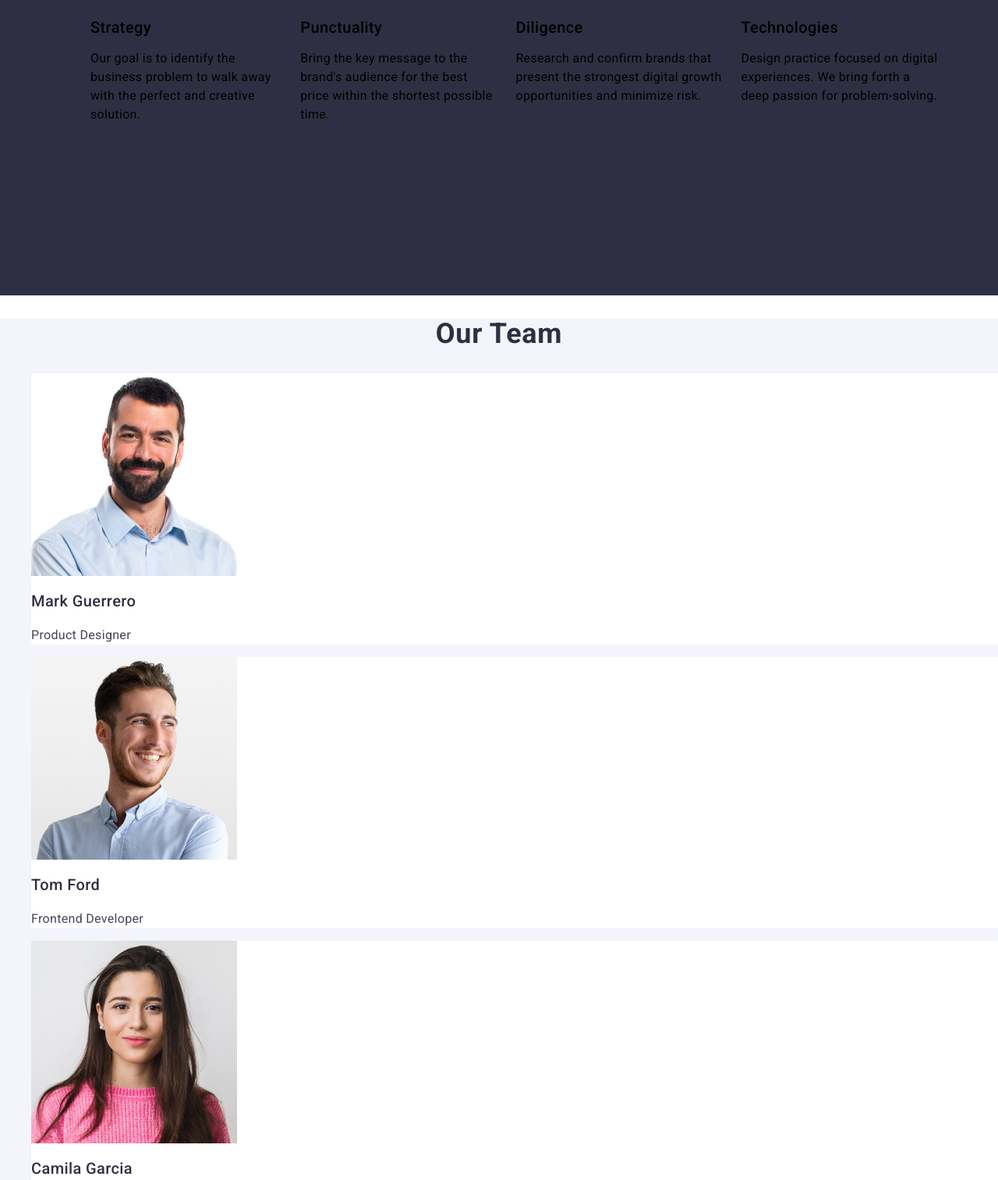
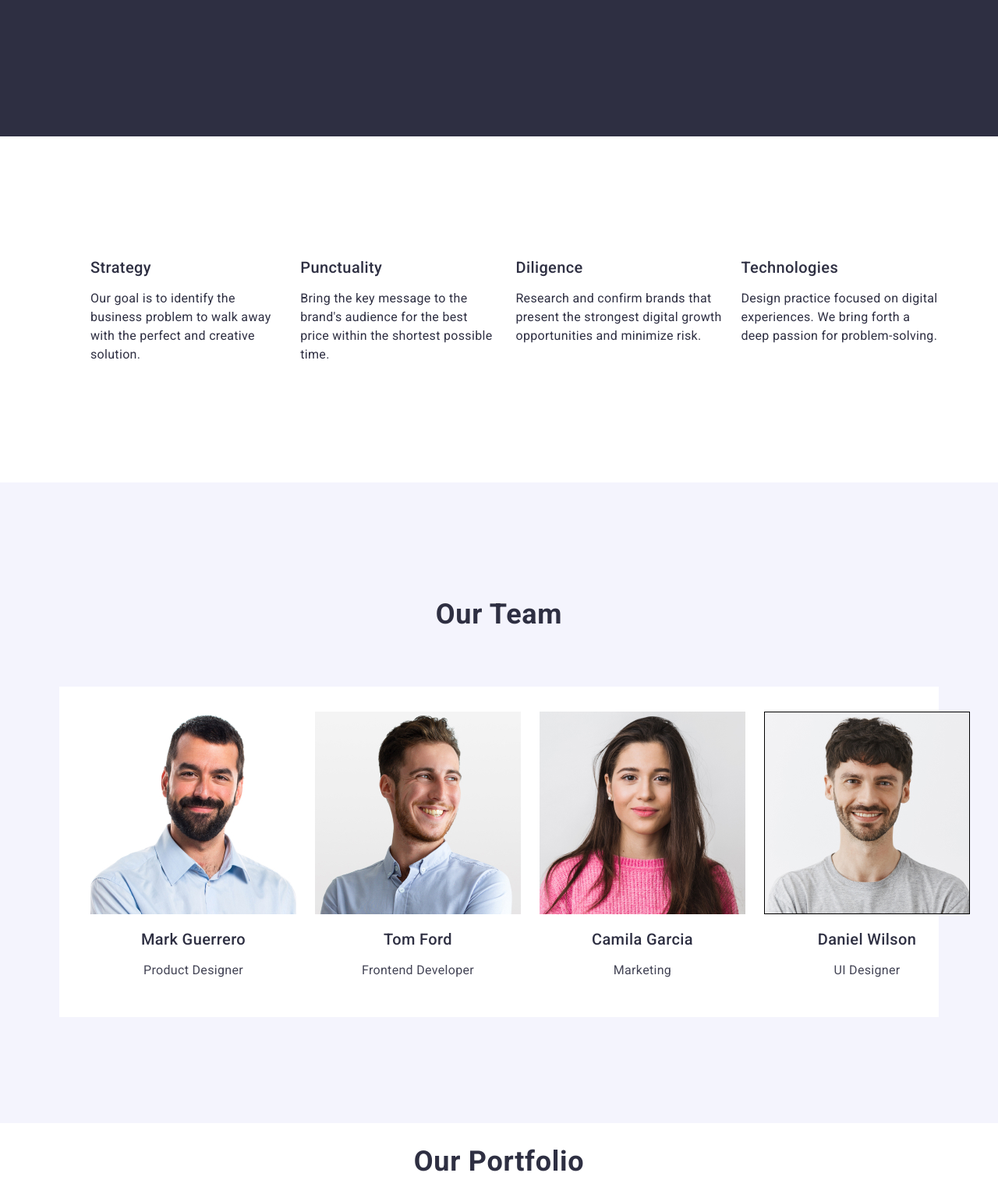
Before and after one commit to volodymyr-khoma/goit-markup-hw-03, a website: page index.html in a window 1280 px wide. Shown: the part 540-2054 px from the top of the page at 78% size. Drawn offline with nearby package versions, Linux system fonts and the light colour scheme.

Commit message:
update my third homework 5

```diff
--- a/css/styles.css
+++ b/css/styles.css
@@ -97,12 +97,17 @@ ul {
     background-color: #404BBF
 }
 
-.solution-list {
+.benefits-section {
+    padding-top: 120px;
+    padding-bottom: 120px;
+}
+
+.benefits-list {
     display: flex;
     gap: 24px;
 }
 
-.solution-element {
+.benefits-element {
     width: calc(100% - 72) / 4;
 }
 
@@ -111,7 +116,7 @@ ul {
     font-size: 20px;
     line-height: 1.2;
     letter-spacing: 0.02em;
-    color: #000000;
+    color: #2e2f42;
     margin-bottom: 8px;
 }
 
@@ -119,11 +124,13 @@ ul {
     font-size: 16px;
     line-height: 1.5;
     letter-spacing: 0.02em;
-    color: #000000;
+    color: #2e2f42;
 }
 
 .team {
-    background-color: #F4F4FD
+    background-color: #F4F4FD;
+    padding-top: 120px;
+    padding-bottom: 120px;
 }
 
 .team-head {
@@ -133,10 +140,23 @@ ul {
     letter-spacing: 0.02em;
     text-transform: capitalize;
     color: #2e2f42;
+    margin-bottom: 72px;
 }
 
 .team-list {
     background-color: #ffffff;
+    display: flex;
+    gap: 24px;
+}
+
+.team-list-element {
+    width: calc(100% - 72) / 4;
+    border-radius: 0px 0px 4px 4px;
+}
+
+.team-member-container {
+    padding-top: 32px;
+    padding-bottom: 32px;
 }
 
 .team-member {
@@ -145,6 +165,8 @@ ul {
     line-height: 1.2;
     letter-spacing: 0.02em;
     color: #2e2f42;
+    text-align: center;
+    margin-bottom: 8px;
 }
 
 .team-text {
@@ -152,6 +174,7 @@ ul {
     line-height: 1.5;
     letter-spacing: 0.02em;
     color: #434455;
+    text-align: center;
 }
 
 .portfolio-head {
--- a/index.html
+++ b/index.html
@@ -41,24 +41,29 @@
     <div class="container">
     <h1 class="solution-head">Effective Solutions for Your Business</h1>
     <button type="button" onclick="" class="solution-button">Order Service</button>
-        <h2 class="visually-hidden">Benefits</h2>
-        <ul class="solution-list">
-            <li class="solution-element">
+    </div>
+    </section>
+
+    <section class="benefits-section">
+    <div class="container">
+    <h2 class="visually-hidden">Benefits</h2>
+        <ul class="benefits-list">
+            <li class="benefits-element">
                 <h3 class="benefits">Strategy</h3>
                 <p class="benefits-p">Our goal is to identify the business problem to walk away with the perfect and creative solution.</p>
             </li>
 
-            <li class="solution-element">
+            <li class="benefits-element">
                 <h3 class="benefits">Punctuality</h3>
                 <p class="benefits-p">Bring the key message to the brand's audience for the best price within the shortest possible time.</p>
             </li>
 
-            <li class="solution-element">
+            <li class="benefits-element">
                 <h3 class="benefits">Diligence</h3>
                 <p class="benefits-p">Research and confirm brands that present the strongest digital growth opportunities and minimize risk.</p>
             </li>
 
-            <li class="solution-element">
+            <li class="benefits-element">
                 <h3 class="benefits">Technologies</h3>
                 <p class="benefits-p">Design practice focused on digital experiences. We bring forth a deep passion for problem-solving.</p>
             </li>
@@ -67,33 +72,42 @@
     </section>
 
     <section class="team">
+        <div class="container">
         <h2 class="team-head">Our Team</h2>
-
-        <ul>
-            <li class="team-list">
+        <ul class="team-list">
+            <li class="team-list-element">
+                <div class="team-member-container">
                 <img src="./images/img1.jpg" alt="a man with a beard" width="264">
                 <h3 class="team-member">Mark Guerrero</h3>
                 <p class="team-text">Product Designer</p>
+                </div>
             </li>
 
-            <li class="team-list">
+            <li class="team-list-element">
+                <div class="team-member-container">
                 <img src="./images/img2.jpg" alt="a smiled man turned right" width="264">
                 <h3 class="team-member">Tom Ford</h3>
                 <p class="team-text">Frontend Developer</p>
+                </div>
             </li>
 
-            <li class="team-list">
+            <li class="team-list-element">
+                <div class="team-member-container">
                 <img src="./images/img3.jpg" alt="a woman in a pink sweater" width="264">
                 <h3 class="team-member">Camila Garcia</h3>
                 <p class="team-text">Marketing</p>
+                </div>
             </li>
 
-            <li class="team-list">
+            <li class="team-list-element">
+                <div class="team-member-container">
                 <img src="./images/img4.jpg" alt="a man in a grey t-shirt" width="264">
                 <h3 class="team-member">Daniel Wilson</h3>
                 <p class="team-text">UI Designer</p>
+                </div>
             </li>
         </ul>
+        </div>
     </section>
 
     <section>
```
